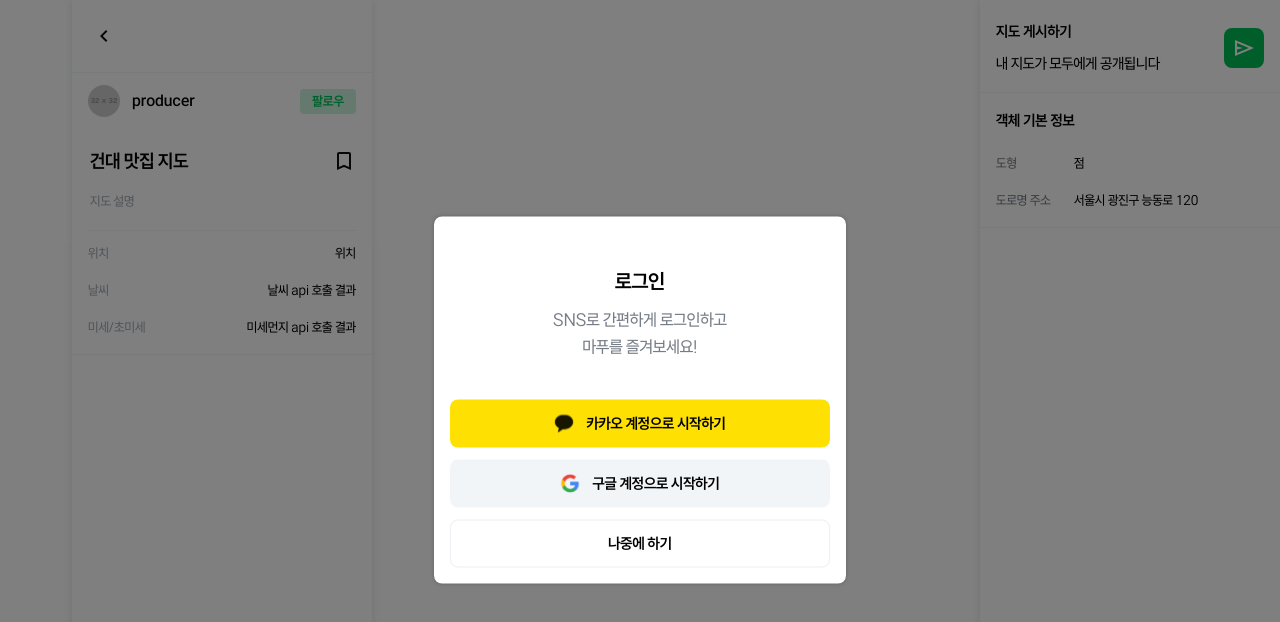
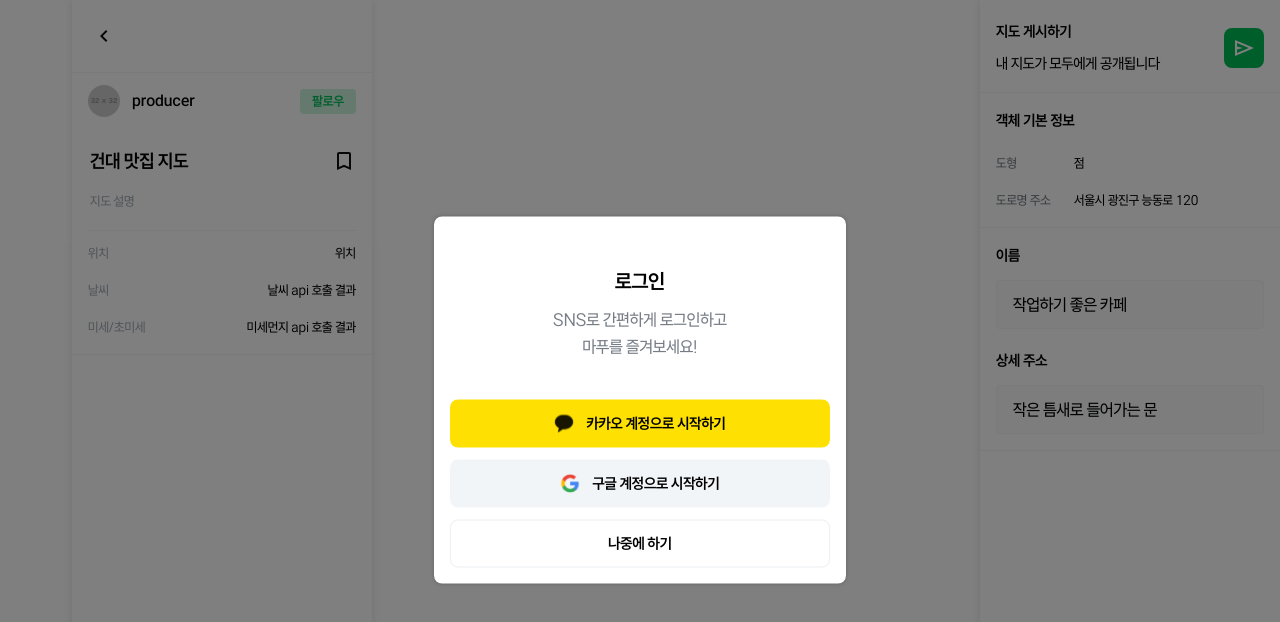
Before and after one commit to KUIT-MAPU/MAPU-Frontend, a React (Create React App) app: page /map/1/edit in a window 1280 px wide. Shown: the top 622 px of the page. Built offline with nearby package versions, Linux system fonts and the light colour scheme; no server answers.

Commit message:
feat(EditorObjectInfoInputContainer): 객체 이름, 상세주소 인풋 필드 컴포넌트 구현
에디터 한정 표시

```diff
--- /dev/null
+++ b/src/components/map/ObjectInfoPanel/EditorObjectInfoInputContainer.module.scss
@@ -0,0 +1,45 @@
+.editorObjectInfoInputContainer {
+  padding: 16px;
+  border-bottom: 1px solid var(--gray_50);
+  display: flex;
+  flex-direction: column;
+  gap: 20px;
+}
+
+.inputTitleContainer {
+  display: flex;
+  flex-direction: column;
+  gap: 12px;
+}
+
+#objectTitle,
+#objectDetailAddress {
+  width: 100%;
+  padding: 10px 16px;
+  border: none;
+  resize: none;
+  border-radius: 4px;
+  border: 1px solid var(--gray_50);
+  background: var(--gray_25);
+  font-size: 18px;
+}
+
+#objectTitle:disabled,
+#objectDetailAddress:disabled {
+  background: none;
+}
+
+#objectDetailAddress {
+  overflow: hidden;
+  field-sizing: content;
+}
+
+#objectTitle:focus,
+#objectDetailAddress:focus {
+  outline: 1px solid var(--color-main, #00bd57);
+}
+
+#objectTitle::-webkit-input-placeholder,
+#objectDetailAddress::-webkit-input-placeholder {
+  color: var(--gray_400);
+}
--- /dev/null
+++ b/src/components/map/ObjectInfoPanel/EditorObjectInfoInputContainer.tsx
@@ -0,0 +1,57 @@
+import { useState } from 'react';
+import styles from './EditorObjectInfoInputContainer.module.scss';
+import publicStyles from './ObjectContainerPublicStyle.module.scss';
+
+const EditorObjectInfoInputContainer = () => {
+  const [editedTitle, setEditedTitle] = useState<string>('작업하기 좋은 카페');
+  const [editedDetailAddress, setEditedDetailAddress] =
+    useState<string>('작은 틈새로 들어가는 문');
+
+  const handleTitleOnChange = (e: React.ChangeEvent<HTMLInputElement>) => {
+    setEditedTitle(e.currentTarget.value);
+  };
+
+  const handleDetailAddressOnChange = (
+    e: React.ChangeEvent<HTMLTextAreaElement>,
+  ) => {
+    setEditedDetailAddress(e.currentTarget.value);
+  };
+
+  const handleFocusOutTitle = () => {
+    //TODO: 객체 이름 저장 api 호출
+  };
+
+  const handleFocusOutDetailAddress = () => {
+    //TODO: 객체 상세 주소 저장 api 호출
+  };
+
+  return (
+    <div className={styles.editorObjectInfoInputContainer}>
+      <div className={styles.inputTitleContainer}>
+        <span className={publicStyles.boxTitle}>이름</span>
+        <input
+          type="text"
+          name="objectTitle"
+          id={styles.objectTitle}
+          value={editedTitle}
+          placeholder="객체 이름"
+          onChange={handleTitleOnChange}
+          onBlur={handleFocusOutTitle}
+        />
+      </div>
+      <div className={styles.inputTitleContainer}>
+        <span className={publicStyles.boxTitle}>상세 주소</span>
+        <textarea
+          name="objecyDetailAddress"
+          id={styles.objectDetailAddress}
+          value={editedDetailAddress}
+          placeholder="객체 상세 주소"
+          onChange={handleDetailAddressOnChange}
+          onBlur={handleFocusOutDetailAddress}
+        />
+      </div>
+    </div>
+  );
+};
+
+export default EditorObjectInfoInputContainer;
--- a/src/components/map/ObjectInfoPanel/ObjectInfoPanel.tsx
+++ b/src/components/map/ObjectInfoPanel/ObjectInfoPanel.tsx
@@ -1,6 +1,7 @@
 import styles from './ObjectInfoPanel.module.scss';
 import PublishLinkContainer from './PublishLinkContainer';
-import ObjectBasicInfoContainer from './ObjectBasicinfoContainer';
+import ObjectBasicInfoContainer from './ObjectBasicInfoContainer';
+import EditorObjectInfoInputContainer from './EditorObjectInfoInputContainer';
 
 interface Props {
   mode: string;
@@ -11,6 +12,7 @@ const ObjectInfoPanel: React.FC<Props> = ({ mode }) => {
     <div id={styles.objectInfoPanel}>
       <PublishLinkContainer mode={mode} />
       <ObjectBasicInfoContainer mode={mode} />
+      {mode === 'edit' && <EditorObjectInfoInputContainer />}
     </div>
   );
 };
```
